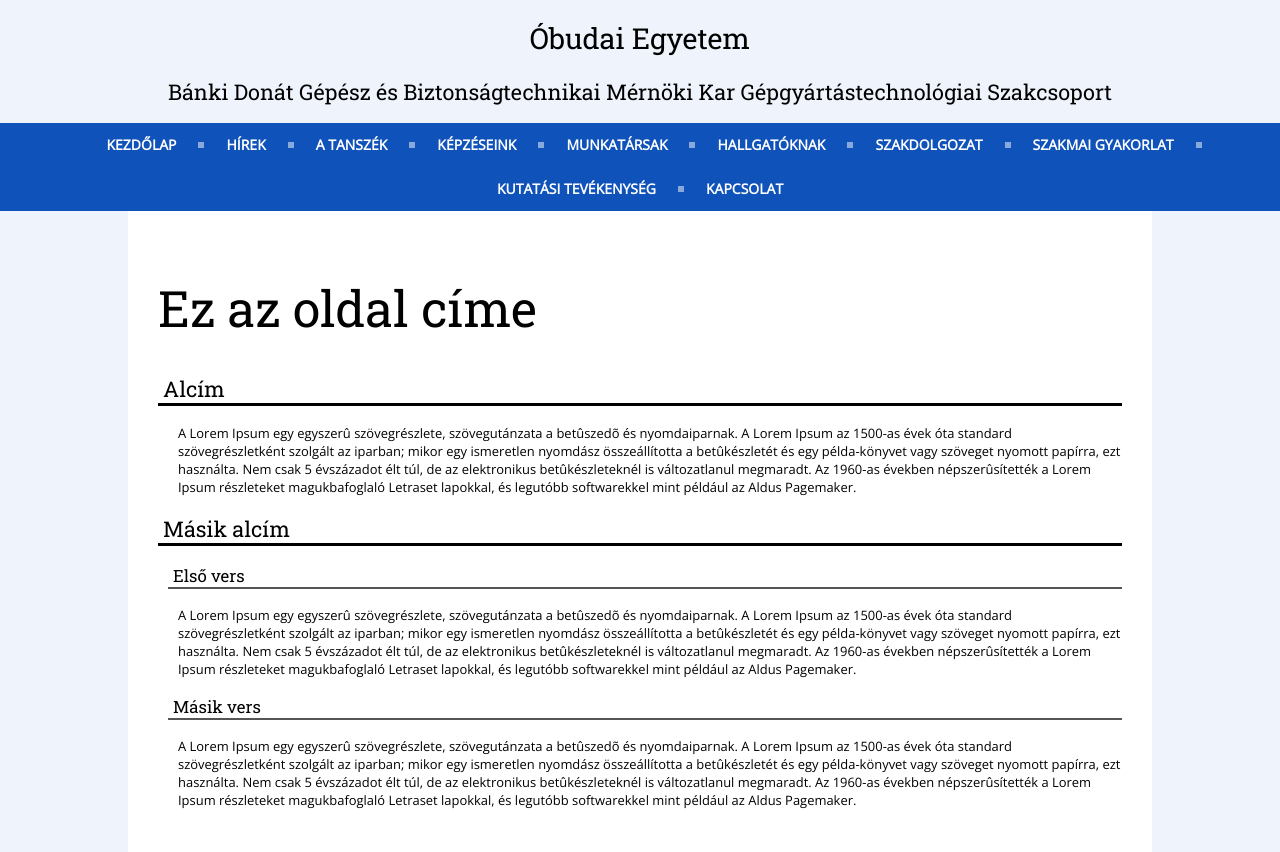
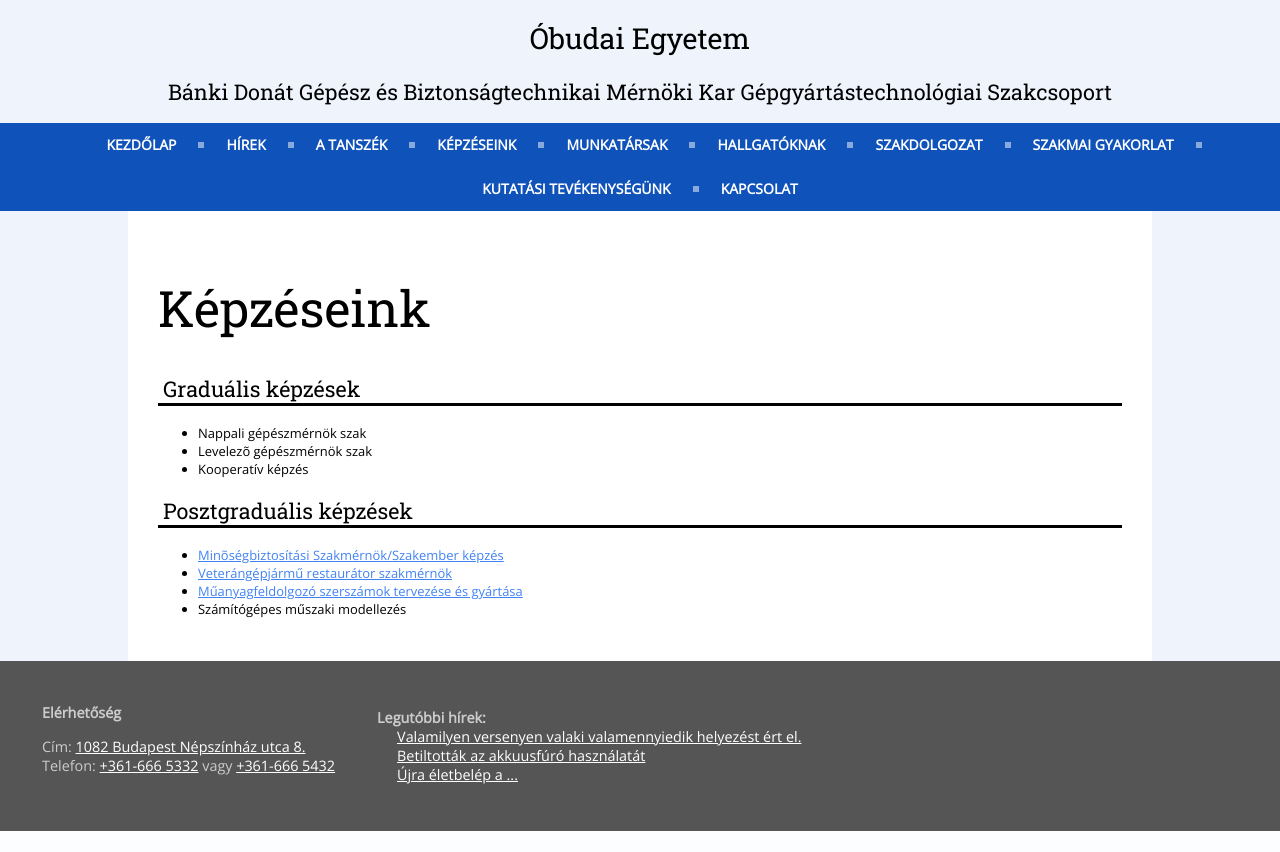
Before and after one commit to tothambrus11/ggyt, a PHP site: page /kepzeseink/index.php in a window 1280 px wide. After the commit the page ends 831 px from the top, so only its background shows below. Run offline with PHP 8.4, Linux system fonts and the light colour scheme.

Commit message:
footer hozzáadása, képzéseink oldal

```diff
--- /dev/null
+++ b/footer.php
@@ -0,0 +1,20 @@
+<footer>
+	<table>
+		<tr>
+			<td class="footer-item">
+				<b>Elérhetőség</b>
+				<p>
+					Cím: <a href="https://www.google.hu/maps/place/Budapest,+N%C3%A9psz%C3%ADnh%C3%A1z+u.+4-10,+1081/@47.4971937,19.0640274,14z/data=!4m5!3m4!1s0x4741dc60ad3b50a5:0x626ba2dc7cf1a971!8m2!3d47.496101!4d19.071661">1082 Budapest Népszínház utca 8.</a><br>
+					Telefon: <a href="tel:+361-666 5332">+361-666 5332</a> vagy <a href="tel:+361-666 5432">+361-666 5432</a>
+
+				</p>
+			</td>
+			<td class="footer-item" id="hirek">
+				<b>Legutóbbi hírek:</b>
+				<a href="#">Valamilyen versenyen valaki valamennyiedik helyezést ért el.</a>
+				<a href="#">Betiltották az akkuusfúró használatát</a>
+				<a href="#">Újra életbelép a ...</a>
+			</td>
+		</tr>
+	</table>
+</footer>
--- /dev/null
+++ b/kepzeseink/index.php
@@ -0,0 +1,43 @@
+<?php
+	require_once("../load.php");
+?>
+<!DOCTYPE html>
+<html>
+<head>
+	<meta charset="utf-8">
+	<title>Képzéseink</title>
+	<link rel="stylesheet" type="text/css" href="../style.css">
+	<script src="https://unpkg.com/masonry-layout@4/dist/masonry.pkgd.min.js"></script>
+
+</head>
+<body>
+	<?php
+		include("../menu.php");
+	?>
+
+	<div class="page-container">
+		<h1>Képzéseink</h1>
+
+		<h2>Graduális képzések</h2>
+		<p>
+			<ul>
+				<li>Nappali gépészmérnök szak</li>
+				<li>Levelezõ gépészmérnök szak</li>
+				<li>Kooperatív képzés</li>
+			</ul>
+		</p>
+
+		<h2>Posztgraduális képzések</h2>
+		<p>
+			<ul>
+				<li><a href="http://www.banki.hu/minoseg" target="_blank">Minõségbiztosítási Szakmérnök/Szakember képzés</a></li>
+				<li><a href="http://minosegoktatas.hu/veteranjarmu-restaurator/index.php" target="_blank">Veterángépjármű restaurátor szakmérnök</a></li>
+				<li><a href="http://www.banki.hu/ggyt/muaszersz.pdf" target="_blank">Műanyagfeldolgozó szerszámok tervezése és gyártása</a></li>
+				<li>Számítógépes műszaki modellezés</li>
+			</ul>
+		</p>
+	</div>
+	<?php
+		include("../footer.php");
+	?>
+</body>
--- a/menu.php
+++ b/menu.php
@@ -12,7 +12,7 @@
 		<li><a href="<?php echo HOME_URL; ?>hallgatoknak/" class="menu-item">Hallgatóknak</a></li>
 		<li><a href="<?php echo HOME_URL; ?>szakdolgozat/" class="menu-item">Szakdolgozat</a></li>
 		<li><a href="<?php echo HOME_URL; ?>szakmai-gyakorlat/" class="menu-item">Szakmai gyakorlat</a></li>
-		<li><a href="<?php echo HOME_URL; ?>kutatasi-tevekenyseg/" class="menu-item">Kutatási tevékenység</a></li>
+		<li><a href="<?php echo HOME_URL; ?>kutatasi-tevekenyseg/" class="menu-item">Kutatási tevékenységünk</a></li>
 		<li><a href="<?php echo HOME_URL; ?>kapcsolat/" class="menu-item">Kapcsolat</a></li>
 	</ul>
 	<script type="text/javascript">
--- a/style.css
+++ b/style.css
@@ -236,3 +236,38 @@ a{
 a:hover{
 	color: #41a6f4;
 }
+
+
+
+
+footer{
+	width: 100%;
+	box-sizing: border-box;
+	background-color: #555;
+	color: #ccc;
+	padding: 20px;
+	position: relative;
+}
+footer a{
+	color: #fff;
+}
+.footer-item{
+	width: calc(50%-40px);
+	box-sizing: border-box;
+	padding: 20px;
+
+}
+@media only screen and (max-width: 700px){
+	footer .footer-item{
+		width: 100%;
+		display: block;
+		padding: 10px;
+	}
+	footer table, footer tr, footer td{
+		display: block;
+	}
+}
+#hirek a{
+	padding-left: 20px;
+	display: block;
+}
--- a/tanszek/index.php
+++ b/tanszek/index.php
@@ -796,6 +796,8 @@
 			<a href="img/image090.jpg"><img class="grid-item" src="img/image090.jpg"></a>
 		</center>
 	</div>
-
+	<?php
+		include("../footer.php");
+	?>
 </body>
 </html>
```
